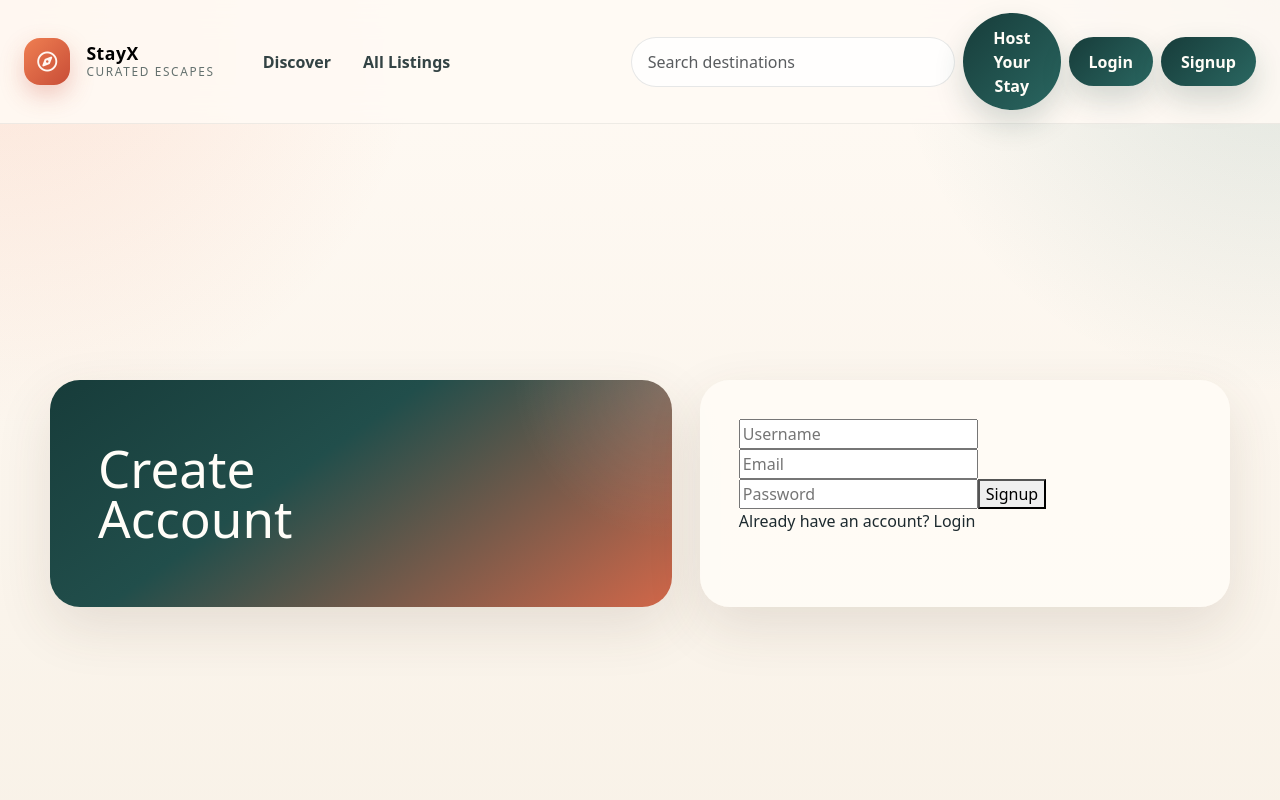
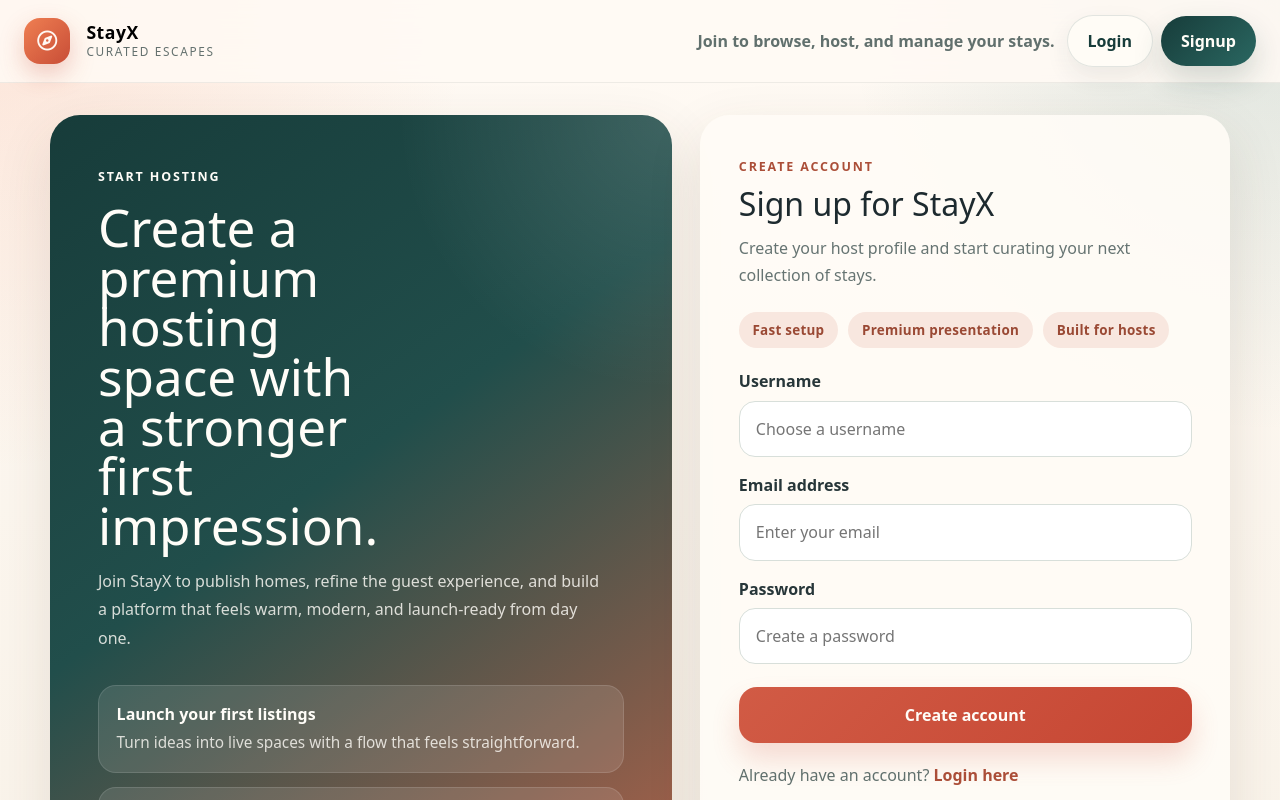
Before and after one commit to jashannx/StayX-frontend, a React (Vite) app: page /signup in a window 1280 px wide. Shown: the top 800 px of the page. Built offline with nearby package versions, Linux system fonts and the light colour scheme; no server answers.

Commit message:
error resolved

```diff
--- a/src/components/Navbar.jsx
+++ b/src/components/Navbar.jsx
@@ -13,7 +13,7 @@ function Navbar() {
   return (
     <nav className="navbar navbar-expand-lg sticky-top main-navbar">
       <div className="container-fluid navbar-shell px-3 px-lg-4">
-        <Link className="navbar-brand d-flex align-items-center gap-3" to="/listings">
+        <Link className="navbar-brand d-flex align-items-center gap-3" to={isAuthenticated ? "/listings" : "/login"}>
           <span className="brand-mark">
             <i className="fa-regular fa-compass"></i>
           </span>
@@ -36,6 +36,8 @@ function Navbar() {
         </button>
 
         <div className="collapse navbar-collapse" id="navbarNavAltMarkup">
+          {isAuthenticated && (
+            <>
               <div className="navbar-nav me-auto">
                 <Link className="nav-link" to="/listings">
                   Discover
@@ -56,23 +58,24 @@ function Navbar() {
                   Host Your Stay
                 </Link>
 
+                <button className="btn btn-pill btn-logout" onClick={handleLogout}>
+                  Logout
+                </button>
+              </div>
+            </>
+          )}
+
           {!isAuthenticated && (
-              <>
-                <Link className="btn btn-pill btn-create" to="/login">
+            <div className="ms-lg-auto d-flex align-items-center gap-2 flex-column flex-lg-row mt-3 mt-lg-0">
+              <span className="navbar-guest-copy">Join to browse, host, and manage your stays.</span>
+              <Link className="btn btn-pill btn-ghost" to="/login">
                 Login
               </Link>
               <Link className="btn btn-pill btn-create" to="/signup">
                 Signup
               </Link>
-              </>
+            </div>
           )}
-
-            {isAuthenticated && (
-              <button className="btn btn-pill btn-logout" onClick={handleLogout}>
-                Logout
-              </button>
-            )}
-          </div>
         </div>
       </div>
     </nav>
--- a/src/index.css
+++ b/src/index.css
@@ -139,6 +139,18 @@ img {
   font-weight: 700;
 }
 
+.btn-ghost {
+  background: rgba(255, 253, 248, 0.88);
+  color: #173c3a;
+  border: 1px solid rgba(23, 60, 58, 0.12);
+  box-shadow: 0 10px 24px rgba(34, 49, 48, 0.08);
+}
+
+.btn-ghost:hover {
+  background: #ffffff;
+  color: #173c3a;
+}
+
 .btn-create {
   background: linear-gradient(135deg, #173c3a, #2a6761);
   color: #fffdf7;
@@ -158,6 +170,12 @@ img {
 .btn-logout:hover {
   background: #efc9bd;
   color: #8b3726;
+}
+
+.navbar-guest-copy {
+  color: #61706d;
+  font-weight: 600;
+  margin-right: 0.25rem;
 }
 
 .hero-page,
@@ -510,6 +528,29 @@ img {
   margin-bottom: 1.4rem;
 }
 
+.auth-eyebrow-dark {
+  color: #ab4e38;
+}
+
+.auth-badge-row {
+  display: flex;
+  flex-wrap: wrap;
+  gap: 0.65rem;
+  margin-bottom: 1.35rem;
+}
+
+.auth-badge {
+  display: inline-flex;
+  align-items: center;
+  padding: 0.5rem 0.85rem;
+  border-radius: 999px;
+  background: #f8e7df;
+  color: #9a4934;
+  font-size: 0.84rem;
+  font-weight: 800;
+  letter-spacing: 0.02em;
+}
+
 .auth-form {
   display: grid;
   gap: 1rem;
@@ -627,6 +668,10 @@ img {
     min-width: 100%;
   }
 
+  .navbar-guest-copy {
+    margin-right: 0;
+  }
+
   .hero-grid,
   .auth-shell {
     grid-template-columns: 1fr;
--- a/src/pages/Login.jsx
+++ b/src/pages/Login.jsx
@@ -5,7 +5,6 @@ import api from "../lib/api";
 
 const Login = () => {
   const navigate = useNavigate();
-
   const [inputValue, setInputValue] = useState({
     email: "",
     password: "",
@@ -13,10 +12,10 @@ const Login = () => {
 
   const handleOnChange = (e) => {
     const { name, value } = e.target;
-    setInputValue({
-      ...inputValue,
+    setInputValue((prev) => ({
+      ...prev,
       [name]: value,
-    });
+    }));
   };
 
   const handleSubmit = async (e) => {
@@ -24,13 +23,10 @@ const Login = () => {
 
     try {
       const { data } = await api.post("/auth/login", inputValue);
-
       const { success, message } = data;
 
       if (success) {
         toast.success(message);
-
-        // ✅ store login state
         localStorage.setItem("isAuth", "true");
 
         setTimeout(() => {
@@ -55,18 +51,51 @@ const Login = () => {
       <div className="auth-shell">
         <section className="auth-hero">
           <span className="auth-eyebrow">Welcome back</span>
-          <h1>Login to StayX</h1>
+          <h1>Step back into your hosting dashboard with everything in reach.</h1>
+          <p className="auth-copy">
+            Review listings, polish details, and keep your travel platform ready for
+            guests with a calmer, more premium workflow.
+          </p>
+
+          <div className="auth-feature-list">
+            <div className="auth-feature">
+              <strong>Manage properties quickly</strong>
+              <span>Update pricing, descriptions, and imagery without losing momentum.</span>
+            </div>
+            <div className="auth-feature">
+              <strong>Stay launch-ready</strong>
+              <span>Everything you need to keep your frontend polished and operational.</span>
+            </div>
+            <div className="auth-feature">
+              <strong>Curated for hosts</strong>
+              <span>A cleaner flow for the platform owners behind each unforgettable stay.</span>
+            </div>
+          </div>
         </section>
 
         <section className="auth-card">
+          <span className="auth-eyebrow auth-eyebrow-dark">Sign in</span>
+          <h2>Login to StayX</h2>
+          <p className="auth-subcopy">
+            Pick up where you left off and continue shaping your collection of stays.
+          </p>
+
+          <div className="auth-badge-row">
+            <span className="auth-badge">Property management</span>
+            <span className="auth-badge">Host workflow</span>
+            <span className="auth-badge">Guest-ready listings</span>
+          </div>
+
           <form className="auth-form" onSubmit={handleSubmit}>
             <label>
-              Email
+              Email address
               <input
                 type="email"
                 name="email"
                 value={inputValue.email}
+                placeholder="Enter your email"
                 onChange={handleOnChange}
+                required
               />
             </label>
 
@@ -76,15 +105,19 @@ const Login = () => {
                 type="password"
                 name="password"
                 value={inputValue.password}
+                placeholder="Enter your password"
                 onChange={handleOnChange}
+                required
               />
             </label>
 
-            <button type="submit">Login</button>
+            <button className="auth-submit" type="submit">
+              Continue to dashboard
+            </button>
           </form>
 
-          <p>
-            Don't have an account? <Link to="/signup">Signup</Link>
+          <p className="auth-footer">
+            New to StayX? <Link className="auth-link" to="/signup">Create your account</Link>
           </p>
         </section>
 
--- a/src/pages/Signup.jsx
+++ b/src/pages/Signup.jsx
@@ -5,7 +5,6 @@ import api from "../lib/api";
 
 const Signup = () => {
   const navigate = useNavigate();
-
   const [inputValue, setInputValue] = useState({
     email: "",
     password: "",
@@ -14,10 +13,10 @@ const Signup = () => {
 
   const handleOnChange = (e) => {
     const { name, value } = e.target;
-    setInputValue({
-      ...inputValue,
+    setInputValue((prev) => ({
+      ...prev,
       [name]: value,
-    });
+    }));
   };
 
   const handleSubmit = async (e) => {
@@ -25,13 +24,10 @@ const Signup = () => {
 
     try {
       const { data } = await api.post("/auth/signup", inputValue);
-
       const { success, message } = data;
 
       if (success) {
         toast.success(message);
-
-        // ✅ auto login after signup
         localStorage.setItem("isAuth", "true");
 
         setTimeout(() => {
@@ -56,40 +52,86 @@ const Signup = () => {
     <div className="auth-page">
       <div className="auth-shell">
         <section className="auth-hero">
-          <h1>Create Account</h1>
+          <span className="auth-eyebrow">Start hosting</span>
+          <h1>Create a premium hosting space with a stronger first impression.</h1>
+          <p className="auth-copy">
+            Join StayX to publish homes, refine the guest experience, and build a
+            platform that feels warm, modern, and launch-ready from day one.
+          </p>
+
+          <div className="auth-feature-list">
+            <div className="auth-feature">
+              <strong>Launch your first listings</strong>
+              <span>Turn ideas into live spaces with a flow that feels straightforward.</span>
+            </div>
+            <div className="auth-feature">
+              <strong>Design for trust</strong>
+              <span>Present homes with clearer details, stronger imagery, and polished copy.</span>
+            </div>
+            <div className="auth-feature">
+              <strong>Grow with confidence</strong>
+              <span>Build a clean starting point for the product you want guests to remember.</span>
+            </div>
+          </div>
         </section>
 
         <section className="auth-card">
-          <form onSubmit={handleSubmit}>
+          <span className="auth-eyebrow auth-eyebrow-dark">Create account</span>
+          <h2>Sign up for StayX</h2>
+          <p className="auth-subcopy">
+            Create your host profile and start curating your next collection of stays.
+          </p>
+
+          <div className="auth-badge-row">
+            <span className="auth-badge">Fast setup</span>
+            <span className="auth-badge">Premium presentation</span>
+            <span className="auth-badge">Built for hosts</span>
+          </div>
+
+          <form className="auth-form" onSubmit={handleSubmit}>
+            <label>
+              Username
               <input
                 type="text"
                 name="username"
-              placeholder="Username"
+                placeholder="Choose a username"
                 value={inputValue.username}
                 onChange={handleOnChange}
+                required
               />
+            </label>
 
+            <label>
+              Email address
               <input
                 type="email"
                 name="email"
-              placeholder="Email"
+                placeholder="Enter your email"
                 value={inputValue.email}
                 onChange={handleOnChange}
+                required
               />
+            </label>
 
+            <label>
+              Password
               <input
                 type="password"
                 name="password"
-              placeholder="Password"
+                placeholder="Create a password"
                 value={inputValue.password}
                 onChange={handleOnChange}
+                required
               />
+            </label>
 
-            <button type="submit">Signup</button>
+            <button className="auth-submit" type="submit">
+              Create account
+            </button>
           </form>
 
-          <p>
-            Already have an account? <Link to="/login">Login</Link>
+          <p className="auth-footer">
+            Already have an account? <Link className="auth-link" to="/login">Login here</Link>
           </p>
         </section>
 
```
Lines whose indentation alone changed are shown as unchanged.
